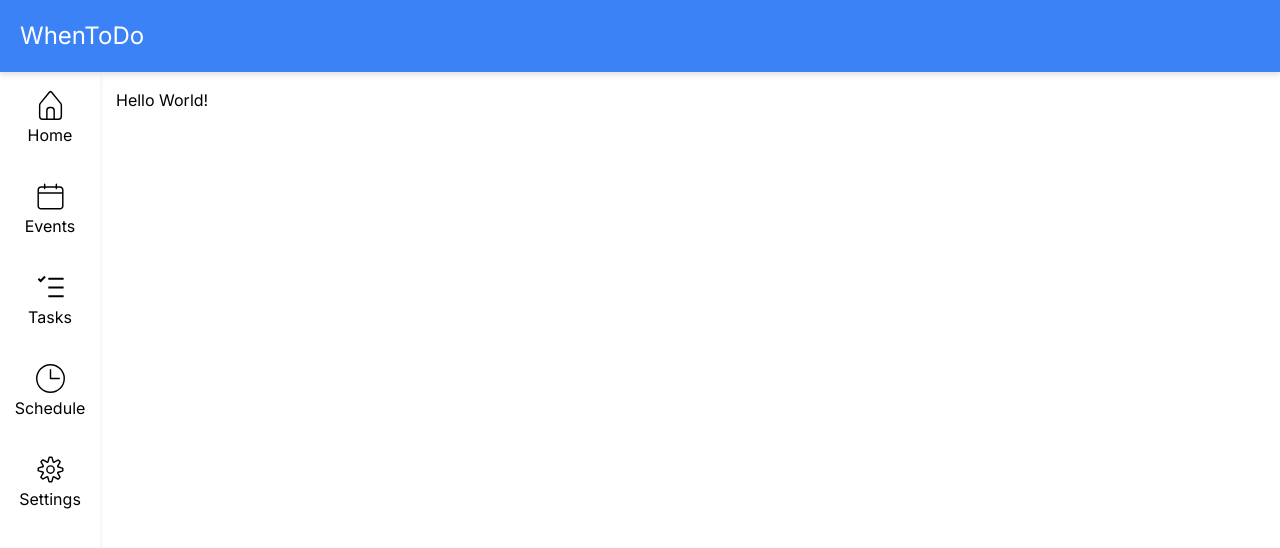
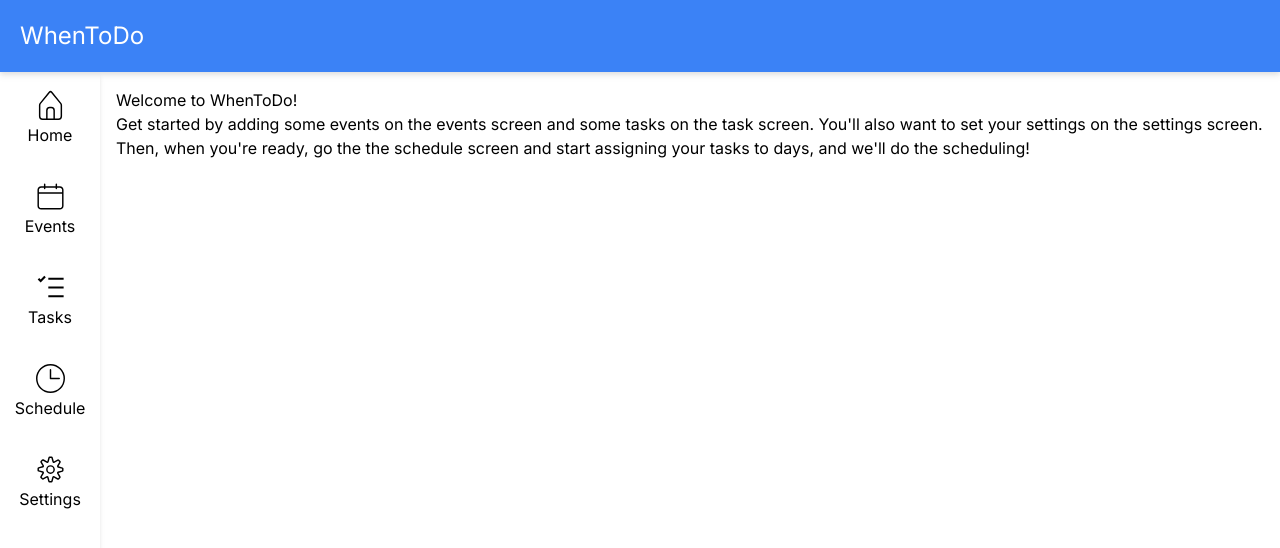
Before and after one commit to cdrice26/when-to-do, a Next.js app: page / in a window 1280 px wide. Shown: the top 548 px of the page. Built offline with nearby package versions, Linux system fonts and the light colour scheme; what uuid-js would draw is missing.

Commit message:
A few quick UI changes

```diff
--- a/src/app/page.js
+++ b/src/app/page.js
@@ -1,3 +1,14 @@
 export default function Home() {
-  return <div>Hello World!</div>;
+  return (
+    <>
+      <h1>Welcome to WhenToDo!</h1>
+      <p>
+        Get started by adding some events on the events screen and some tasks on
+        the task screen. You&apos;ll also want to set your settings on the
+        settings screen. Then, when you&apos;re ready, go the the schedule
+        screen and start assigning your tasks to days, and we&apos;ll do the
+        scheduling!
+      </p>
+    </>
+  );
 }
--- a/src/components/schedule/Schedule.js
+++ b/src/components/schedule/Schedule.js
@@ -153,7 +153,9 @@ const Schedule = ({
   return (
     <div style={style}>
       {isLoading ? (
-        <progress value={null} />
+        <div className='w-full h-full flex justify-center items-center'>
+          <div>Generating your schedule...</div>
+        </div>
       ) : (
         <div>
           <span style={{ fontWeight: 'bold' }}>Scheduled Events and Tasks</span>
```
